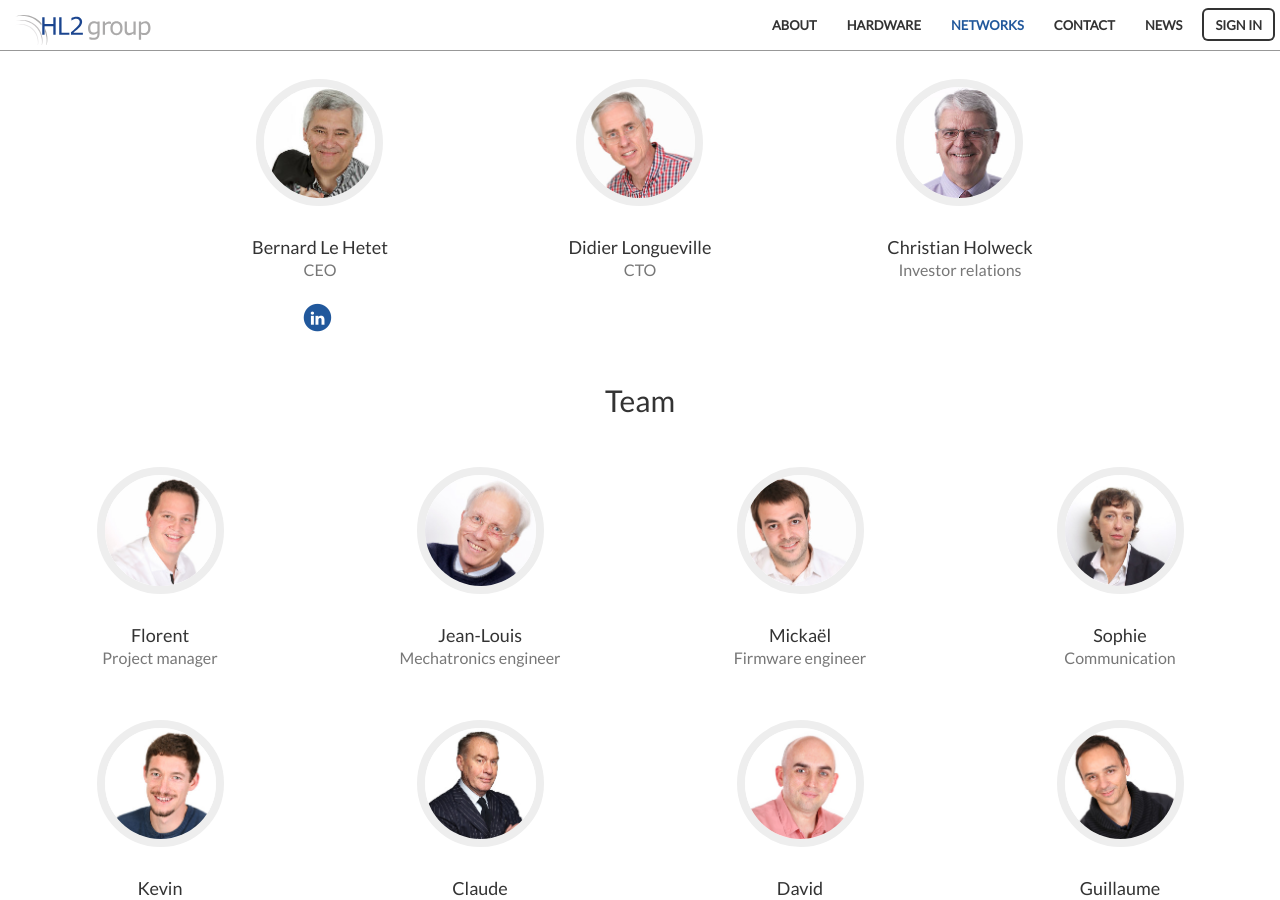
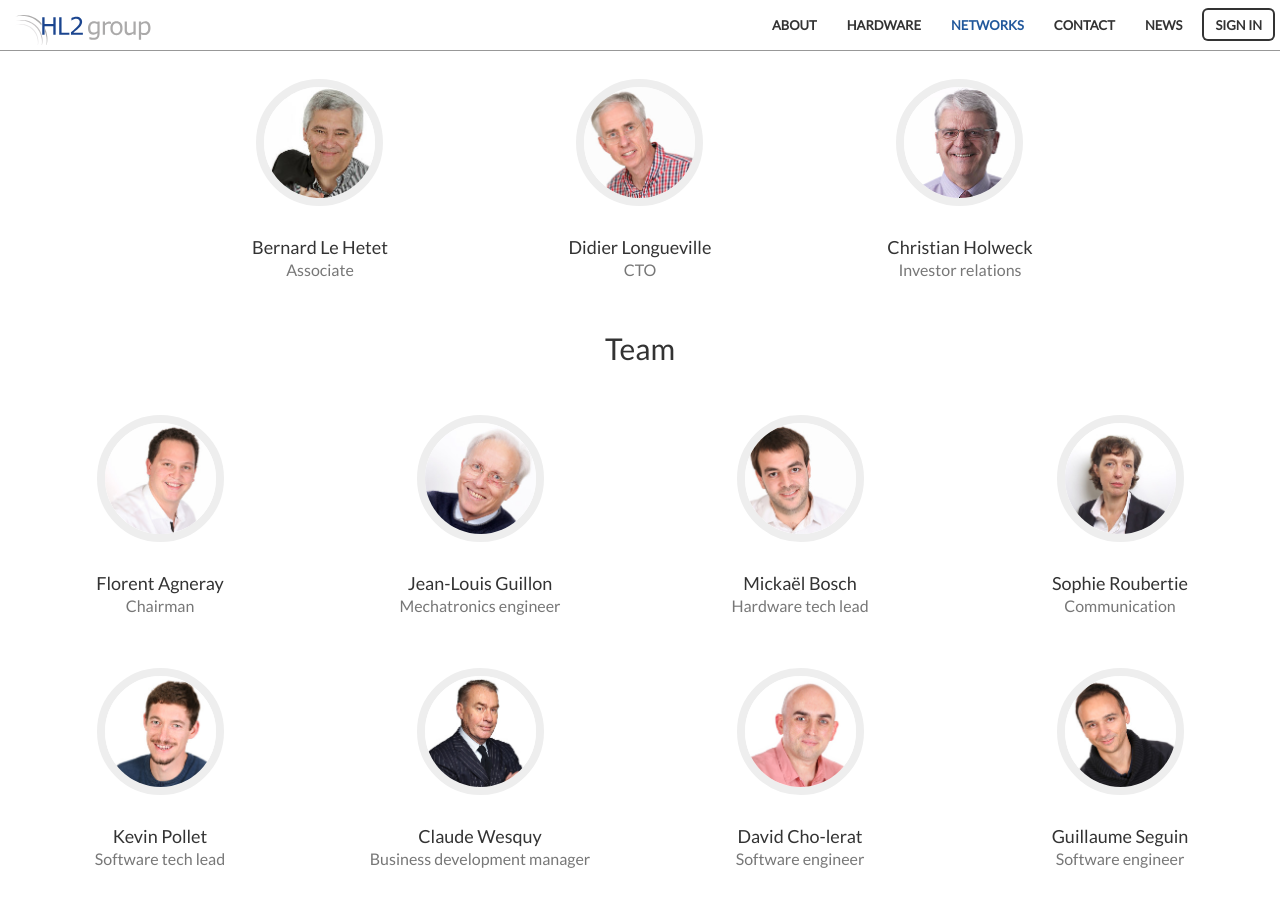
Before and after one commit to hl2/hl2.github.io, a Jekyll site: the page built from index.html, in a window 1280 px wide and 900 px high, scrolled down 2188 px. Built offline with Jekyll 4.4.1, drawn with Linux system fonts in a browser that asks for light colours; some of the changed text lies outside the part shown.

Commit message:
feat (contact) updating

```diff
--- a/_config.yml
+++ b/_config.yml
@@ -13,10 +13,7 @@ facebook_username: hl2group
 founders:
 - name: Bernard Le Hetet
   pic: bernard-le-hetet.jpg
-  position: CEO
-  social:
-    - title: linkedin
-      url: https://fr.linkedin.com/in/bernard-le-hetet-167180113
+  position: Associate
 
 - name: Didier Longueville
   pic: didier-longueville.jpg
@@ -27,43 +24,43 @@ founders:
   position: Investor relations
 
 members:
-- name: Florent
+- name: Florent Agneray
   pic: florent-agneray.jpg
-  position: Project manager
+  position: Chairman
 
-- name: Jean-Louis
+- name: Jean-Louis Guillon
   pic: jean-louis-guillon.jpg
   position: Mechatronics engineer
 
-- name: Mickaël
+- name: Mickaël Bosch
   pic: mickael-bosch.jpg
-  position: Firmware engineer
+  position: Hardware tech lead
 
-- name: Sophie
+- name: Sophie Roubertie
   pic: sophie-roubertie.jpg
   position: Communication
 
-- name: Kevin
+- name: Kevin Pollet
   pic: kevin-pollet.jpg
-  position: Software engineer
+  position: Software tech lead
 
-- name: Claude
+- name: Claude Wesquy
   pic: claude-wesquy.jpg
   position: Business development manager
 
-- name: David
+- name: David Cho-lerat
   pic: david-cho-lerat.jpg
   position: Software engineer
 
-- name: Guillaume
+- name: Guillaume Seguin
   pic: guillaume-seguin.jpg
   position: Software engineer
 
-- name: Catherine
+- name: Catherine Lagorre
   pic: catherine-lagorre.jpg
   position: Accounting & admin
 
-- name: Anthony
+- name: Anthony Rabine
   pic: anthony-rabine.jpg
   position: Community manager
 
```
